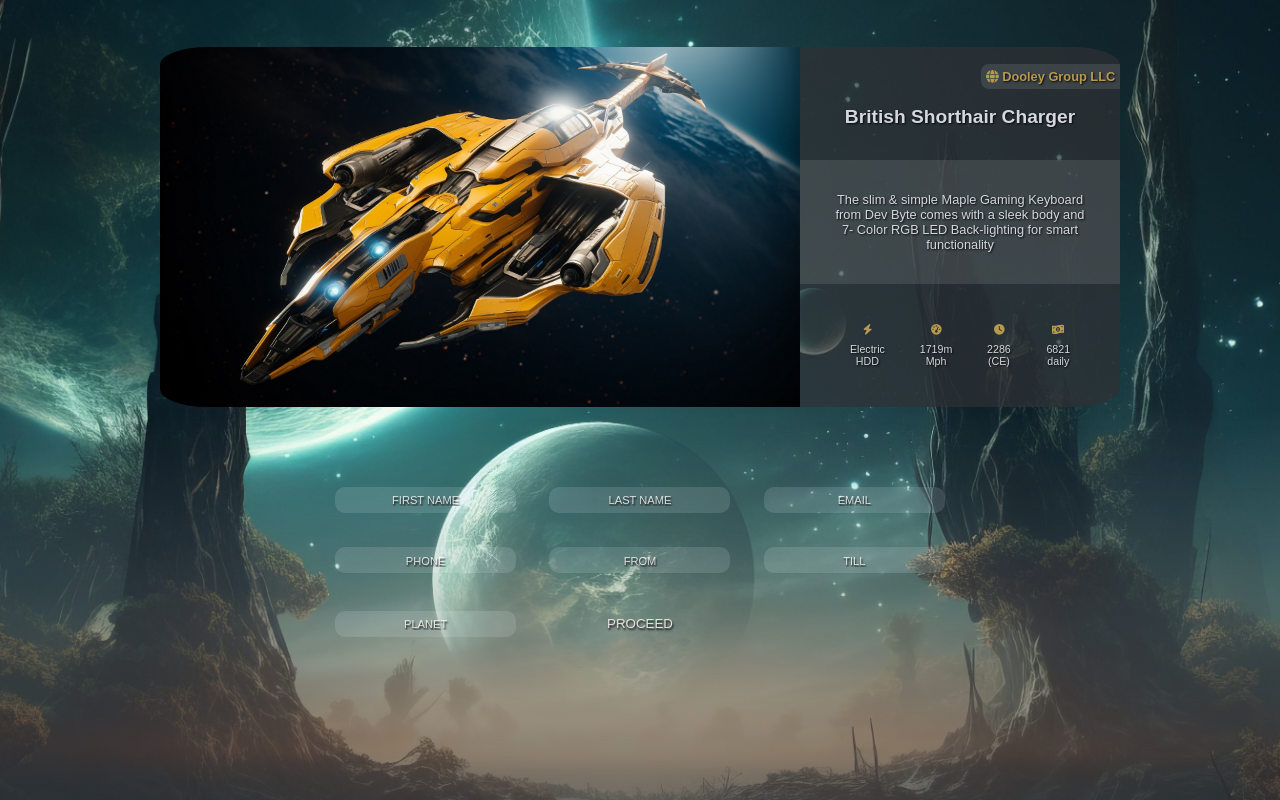
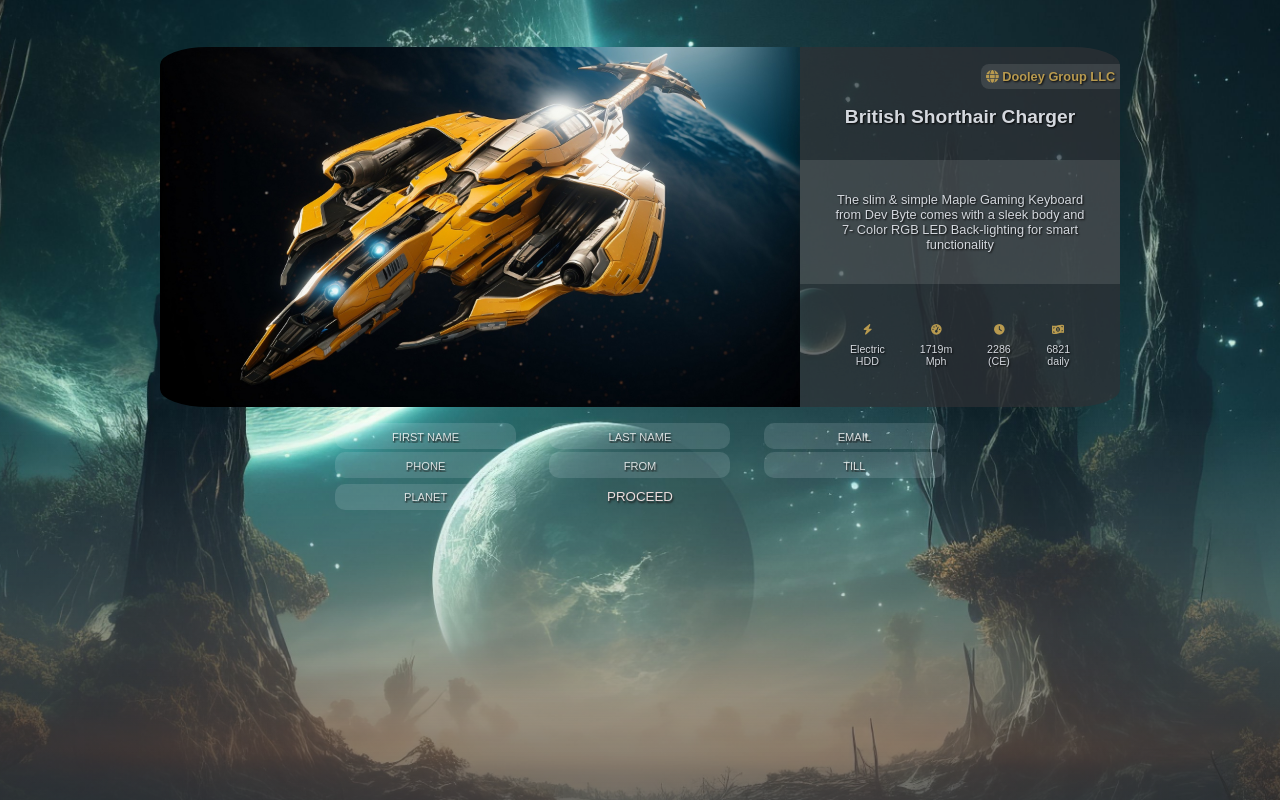
Before and after one commit to thegroosalugg/Andromeda, a React (Vite) app: page /ships/1 in a window 1280 px wide. Both pictures are taken after a click on the element 528 px from the left and 1104 px from the top of the page. Shown: the part 125-925 px from the top of the page. Built offline with nearby package versions, Linux system fonts and the light colour scheme; a web font is replaced by a local one.

Commit message:
added form overlay

```diff
--- a/src/components/form/Form.module.css
+++ b/src/components/form/Form.module.css
@@ -1,4 +1,4 @@
-.form {
+.overlay {
   background: linear-gradient(
     to bottom,
     hsla(90, 4%, 71%, 0),
@@ -8,12 +8,20 @@
     hsla(223, 7%, 20%, 0.7)
   );
   flex-grow: 1;
+  display: flex;
+  flex-direction: column;
+  justify-content: center;
+  align-items: center;
+}
+
+.form {
   display: grid;
-  grid-template-columns: repeat(auto-fit, minmax(170px, 1fr));
+  grid-template-columns: repeat(auto-fit, minmax(200px, 1fr));
   grid-gap: 0.2rem;
+  place-items: center;
+  width: 40rem;
   max-width: 100vw;
-  place-items: center;
-  padding: 5% 25% 15%;
+  margin: 1rem auto auto;
 }
 
 .form button {
--- a/src/components/form/Form.tsx
+++ b/src/components/form/Form.tsx
@@ -7,6 +7,7 @@ export default function Form() {
   const variants = { hidden: { opacity: 0, scale: 0.5 }, visible: { opacity: 1, scale: 1 } };
 
   return (
+    <div className={css.overlay}>
       <motion.form
         className={css.form}
         transition={{ staggerChildren: 0.1 }}
@@ -25,5 +26,6 @@ export default function Form() {
           PROCEED
         </motion.button>
       </motion.form>
+    </div>
   );
 }
```
Lines whose indentation alone changed are shown as unchanged.
